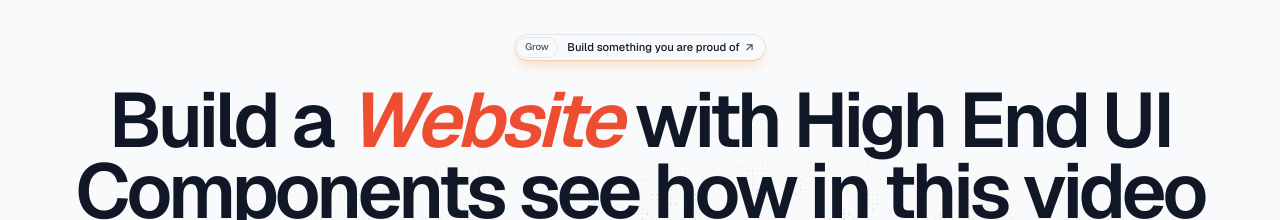
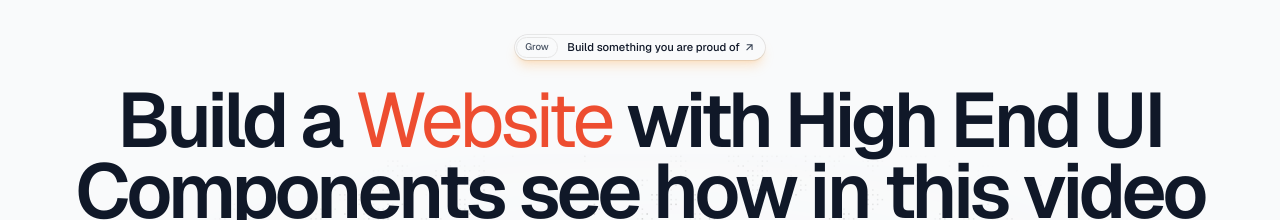
Before and after one commit to telluricaquarian/aclr77, a Next.js app: page / in a window 1280 px wide. Shown: the part 144-364 px from the top of the page. Built offline with nearby package versions, Linux system fonts and the light colour scheme.

Commit message:
Improve Redaction rendering for Website headline

```diff
--- a/src/components/ui/Hero.tsx
+++ b/src/components/ui/Hero.tsx
@@ -36,7 +36,7 @@ export function Hero() {
         <h1 className="mt-8 text-center text-5xl font-semibold tracking-tighter text-gray-900 sm:text-8xl sm:leading-22">
           <FadeSpan>
             Build a{" "}
-            <span className="font-redaction italic text-[#ED4D30]">
+            <span className="font-redaction italic font-normal text-[#ED4D30] [font-synthesis:none] antialiased [text-rendering:optimizeLegibility]">
               Website
             </span>
           </FadeSpan>{" "}
```
